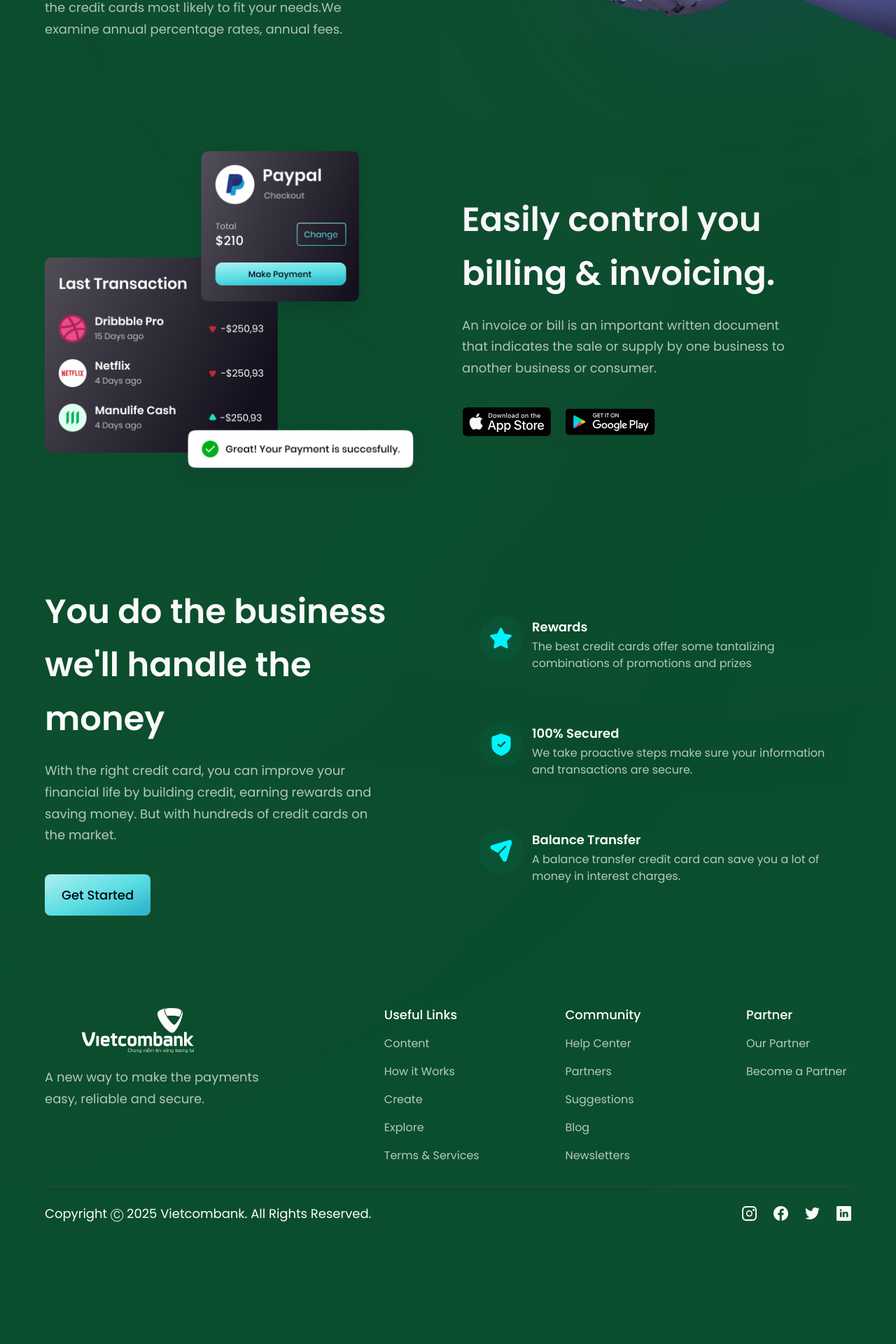
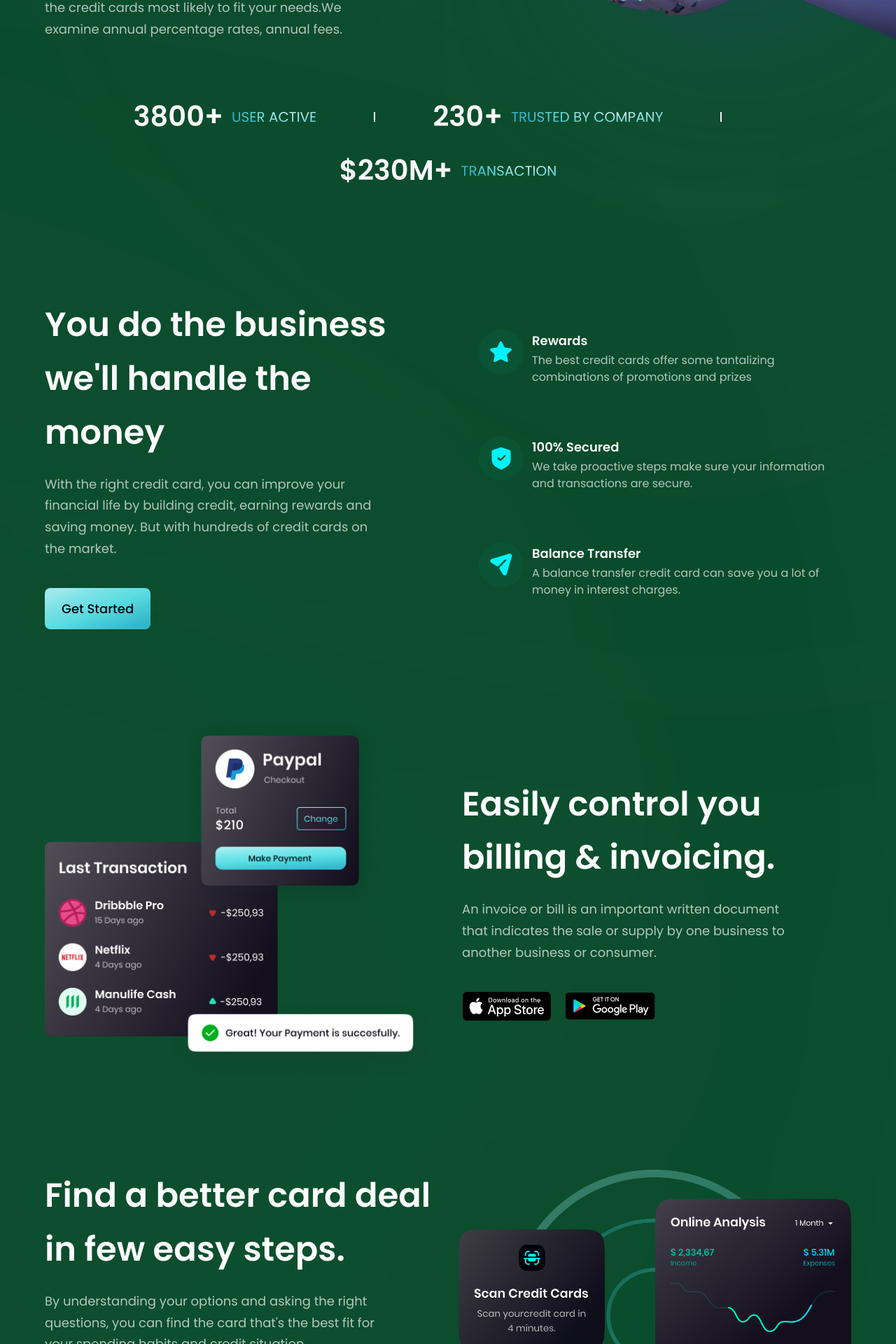
Before and after one commit to HugDoan/swp-v1, a React (Vite) app: page / in a window 1280 px wide. Shown: the part 660-2580 px from the top of the page at 70% size. Before the commit the page ends 2471 px from the top, so only its background shows below. Built offline with nearby package versions, Linux system fonts and the light colour scheme.

Commit message:
Update App.jsx

```diff
--- a/src/App.jsx
+++ b/src/App.jsx
@@ -20,8 +20,12 @@
 
       <div className={` ${styles.paddingX} ${styles.flexCenter}`}>
         <div className={`${styles.boxWidth}`}>
+          <Stats />
+          <Business />
           <Billing />
-          <Business />
+          <CardDeal />
+          <Testimonials />
+          <CTA />
           <Footer />
         </div>
       </div>
```
Lines whose indentation alone changed are shown as unchanged.
